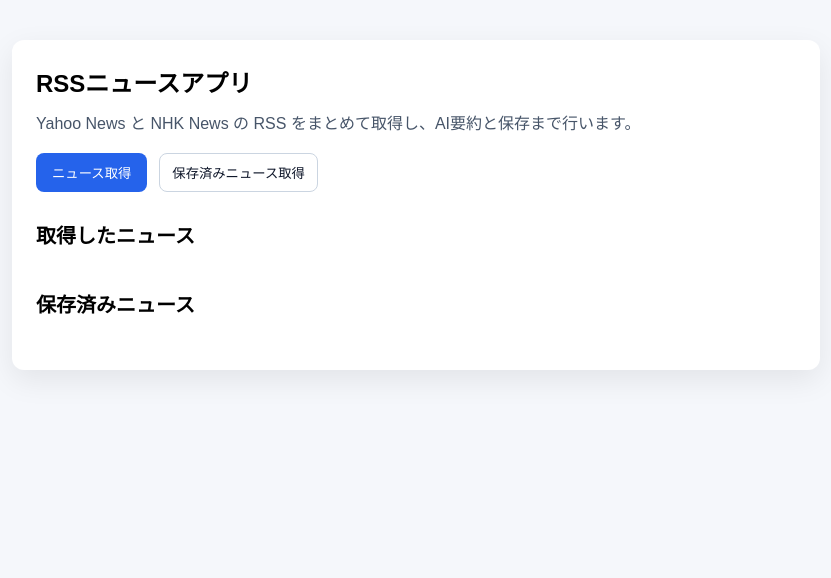
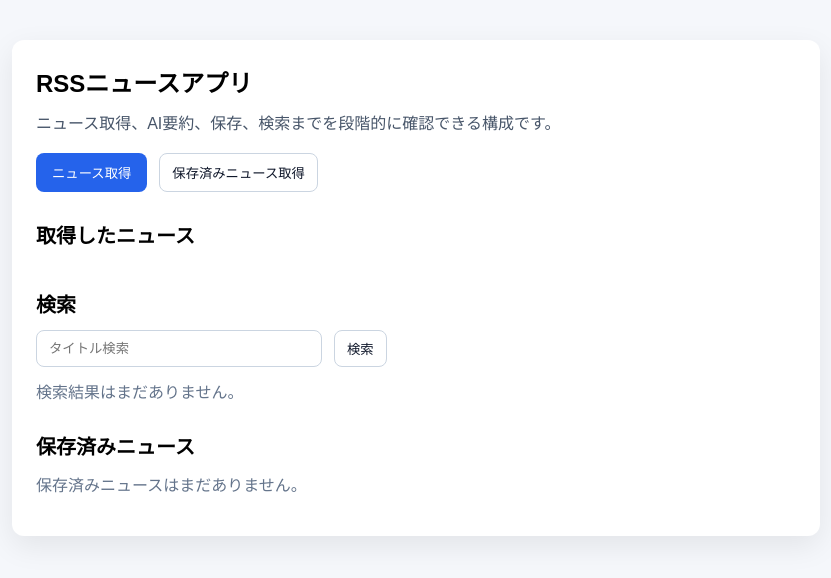
Before and after one commit to kageyama-aoi/rss-news-app, a Next.js app: page / in a window 1280 px wide. Shown: the top 578 px of the page, without its empty margins (224-1055 px from the left). Built offline with nearby package versions, Linux system fonts and the light colour scheme.

Commit message:
Add search feature

```diff
--- /dev/null
+++ b/app/api/news/search/route.js
@@ -0,0 +1,45 @@
+import { getSupabaseAdmin } from "../../../../lib/supabase";
+
+export async function GET(request) {
+  try {
+    const { searchParams } = new URL(request.url);
+    const keyword = searchParams.get("q")?.trim() || "";
+
+    if (!keyword) {
+      return Response.json(
+        {
+          message: "q は必須です。"
+        },
+        {
+          status: 400
+        }
+      );
+    }
+
+    const supabase = getSupabaseAdmin();
+
+    const { data, error } = await supabase
+      .from("news")
+      .select("id, title, link, summary, source, created_at")
+      .ilike("title", `%${keyword}%`)
+      .order("created_at", { ascending: false });
+
+    if (error) {
+      throw error;
+    }
+
+    return Response.json(data, {
+      status: 200
+    });
+  } catch (error) {
+    return Response.json(
+      {
+        message: "ニュース検索に失敗しました。",
+        detail: error?.message || "unknown error"
+      },
+      {
+        status: 500
+      }
+    );
+  }
+}
--- a/app/page.js
+++ b/app/page.js
@@ -5,10 +5,14 @@ import { useState } from "react";
 export default function HomePage() {
   const [news, setNews] = useState([]);
   const [savedNews, setSavedNews] = useState([]);
+  const [searchResults, setSearchResults] = useState([]);
+  const [searchKeyword, setSearchKeyword] = useState("");
   const [loading, setLoading] = useState(false);
   const [savedLoading, setSavedLoading] = useState(false);
+  const [searchLoading, setSearchLoading] = useState(false);
   const [error, setError] = useState("");
   const [savedError, setSavedError] = useState("");
+  const [searchError, setSearchError] = useState("");
   const [summaryLoadingMap, setSummaryLoadingMap] = useState({});
   const [summaryMap, setSummaryMap] = useState({});
   const [saveLoadingMap, setSaveLoadingMap] = useState({});
@@ -56,6 +60,37 @@ export default function HomePage() {
       setSavedError(err.message || "保存済みニュースを取得できませんでした。");
     } finally {
       setSavedLoading(false);
+    }
+  };
+
+  const searchSavedNews = async () => {
+    setSearchLoading(true);
+    setSearchError("");
+
+    try {
+      if (!searchKeyword.trim()) {
+        throw new Error("検索キーワードを入力してください。");
+      }
+
+      const response = await fetch(
+        `/api/news/search?q=${encodeURIComponent(searchKeyword.trim())}`,
+        {
+          cache: "no-store"
+        }
+      );
+
+      const data = await response.json();
+
+      if (!response.ok) {
+        throw new Error(data.message || "ニュース検索に失敗しました。");
+      }
+
+      setSearchResults(data);
+    } catch (err) {
+      setSearchError(err.message || "検索に失敗しました。");
+      setSearchResults([]);
+    } finally {
+      setSearchLoading(false);
     }
   };
 
@@ -153,12 +188,41 @@ export default function HomePage() {
     }
   };
 
+  const renderArticleList = (items, emptyMessage) => {
+    if (items.length === 0) {
+      return <p style={styles.emptyText}>{emptyMessage}</p>;
+    }
+
+    return (
+      <ul style={styles.list}>
+        {items.map((article) => (
+          <li key={article.id || `${article.source}-${article.link}`} style={styles.listItem}>
+            <p style={styles.source}>{article.source}</p>
+            <a
+              href={article.link}
+              target="_blank"
+              rel="noreferrer"
+              style={styles.link}
+            >
+              {article.title}
+            </a>
+            {article.summary ? (
+              <p style={styles.summaryText}>{article.summary}</p>
+            ) : (
+              <p style={styles.summaryEmpty}>要約はまだありません。</p>
+            )}
+          </li>
+        ))}
+      </ul>
+    );
+  };
+
   return (
     <main style={styles.page}>
       <section style={styles.card}>
         <h1 style={styles.heading}>RSSニュースアプリ</h1>
         <p style={styles.description}>
-          Yahoo News と NHK News の RSS をまとめて取得し、AI要約と保存まで行います。
+          ニュース取得、AI要約、保存、検索までを段階的に確認できる構成です。
         </p>
 
         <div style={styles.toolbar}>
@@ -223,27 +287,28 @@ export default function HomePage() {
           })}
         </ul>
 
+        <h2 style={styles.sectionHeading}>検索</h2>
+        <div style={styles.searchRow}>
+          <input
+            type="text"
+            value={searchKeyword}
+            onChange={(event) => setSearchKeyword(event.target.value)}
+            placeholder="タイトル検索"
+            style={styles.input}
+          />
+          <button
+            onClick={searchSavedNews}
+            style={styles.secondaryButton}
+            disabled={searchLoading}
+          >
+            {searchLoading ? "検索中..." : "検索"}
+          </button>
+        </div>
+        {searchError ? <p style={styles.error}>{searchError}</p> : null}
+        {renderArticleList(searchResults, "検索結果はまだありません。")}
+
         <h2 style={styles.sectionHeading}>保存済みニュース</h2>
-        <ul style={styles.list}>
-          {savedNews.map((article) => (
-            <li key={article.id} style={styles.listItem}>
-              <p style={styles.source}>{article.source}</p>
-              <a
-                href={article.link}
-                target="_blank"
-                rel="noreferrer"
-                style={styles.link}
-              >
-                {article.title}
-              </a>
-              {article.summary ? (
-                <p style={styles.summaryText}>{article.summary}</p>
-              ) : (
-                <p style={styles.summaryEmpty}>要約はまだ保存されていません。</p>
-              )}
-            </li>
-          ))}
-        </ul>
+        {renderArticleList(savedNews, "保存済みニュースはまだありません。")}
       </section>
     </main>
   );
@@ -279,6 +344,18 @@ const styles = {
     display: "flex",
     gap: "12px",
     flexWrap: "wrap"
+  },
+  searchRow: {
+    display: "flex",
+    gap: "12px",
+    flexWrap: "wrap",
+    marginBottom: "12px"
+  },
+  input: {
+    minWidth: "260px",
+    padding: "10px 12px",
+    border: "1px solid #cbd5e1",
+    borderRadius: "8px"
   },
   primaryButton: {
     padding: "10px 16px",
@@ -350,5 +427,9 @@ const styles = {
     marginTop: "10px",
     marginBottom: 0,
     color: "#047857"
+  },
+  emptyText: {
+    marginTop: 0,
+    color: "#64748b"
   }
 };
```
Also changed, not shown: issues/step4.md (added, +14 -0 lines).
